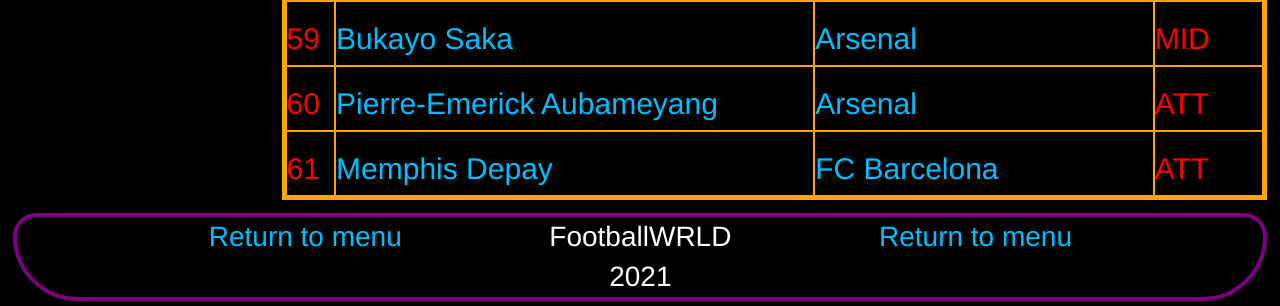
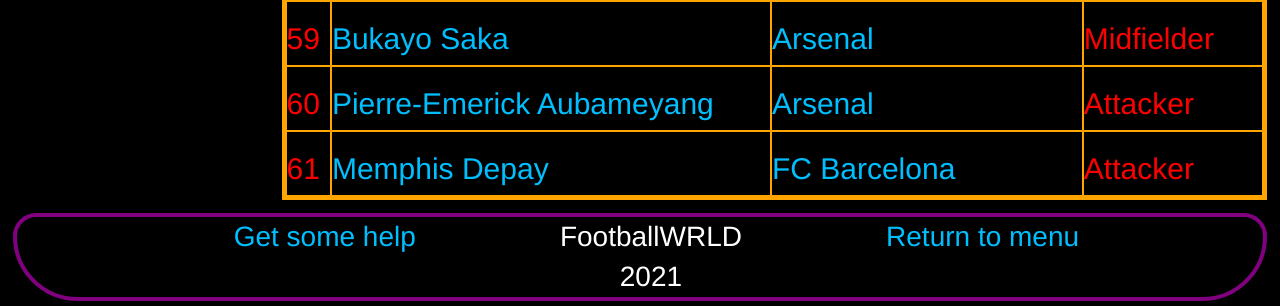
Before and after one commit to mmyszak999/FootballWRLD, a Django app: page /FootballWRLD/filter-player/ in a window 1280 px wide. Shown: the part 3935-4241 px from the top of the page. Run offline with Django 3.2, Linux system fonts and the light colour scheme; data comes from the database, SQL or seed files in the repository; lists and menus that the app fills with data are empty; some libraries are stand-ins or nearby versions.

Commit message:
Add: add help site in the footer and full position name display in the project

```diff
--- a/FW/static/FW/style.css
+++ b/FW/static/FW/style.css
@@ -172,7 +172,7 @@
 }
 
 #Footer ol{
-    padding-left: 15.4%;
+    padding-left: 17.4%;
     position: relative;
 }
 
--- a/FW/templates/FW/Club.html
+++ b/FW/templates/FW/Club.html
@@ -45,7 +45,7 @@
     </table>
 <footer id="Footer">
 <ol id="FooterList">
-    <li><a href="{% url 'FW:index' %}">Return to menu</a></li>
+    <li><a href="{% url 'FW:help' %}">Get some help</a></li>
     <li>FootballWRLD <br><center>2021</center></li>
     <li><a href="{% url 'FW:index' %}">Return to menu</a></li>
 </ol>
--- a/FW/templates/FW/ClubsDatabase.html
+++ b/FW/templates/FW/ClubsDatabase.html
@@ -28,7 +28,7 @@
             </table>
 <footer id="Footer">
 <ol id="FooterList">
-    <li><a href="{% url 'FW:index' %}">Return to menu</a></li>
+    <li><a href="{% url 'FW:help' %}">Get some help</a></li>
     <li>FootballWRLD <br><center>2021</center></li>
     <li><a href="{% url 'FW:index' %}">Return to menu</a></li>
 </ol>
--- a/FW/templates/FW/CreateClub.html
+++ b/FW/templates/FW/CreateClub.html
@@ -17,7 +17,7 @@
     </form>
 <footer id="Footer">
 <ol id="FooterList">
-    <li><a href="{% url 'FW:index' %}">Return to menu</a></li>
+    <li><a href="{% url 'FW:help' %}">Get some help</a></li>
     <li>FootballWRLD <br><center>2021</center></li>
     <li><a href="{% url 'FW:index' %}">Return to menu</a></li>
 </ol>
--- a/FW/templates/FW/CreatePlayer.html
+++ b/FW/templates/FW/CreatePlayer.html
@@ -18,7 +18,7 @@
     </form>
 <footer id="Footer">
 <ol id="FooterList">
-    <li><a href="{% url 'FW:index' %}">Return to menu</a></li>
+    <li><a href="{% url 'FW:help' %}">Get some help</a></li>
     <li>FootballWRLD <br><center>2021</center></li>
     <li><a href="{% url 'FW:index' %}">Return to menu</a></li>
 </ol>
--- a/FW/templates/FW/Draft.html
+++ b/FW/templates/FW/Draft.html
@@ -66,7 +66,7 @@
 
 <footer id="Footer">
 <ol id="FooterList">
-    <li><a href="{% url 'FW:index' %}">Return to menu</a></li>
+    <li><a href="{% url 'FW:help' %}">Get some help</a></li>
     <li>FootballWRLD <br><center>2021</center></li>
     <li><a href="{% url 'FW:index' %}">Return to menu</a></li>
 </ol>
--- a/FW/templates/FW/DraftResults.html
+++ b/FW/templates/FW/DraftResults.html
@@ -16,7 +16,7 @@
 <table>
 {% for p in list_players %}
     <tr>
-    <th><h3>{{p.position}}</h3></th>
+    <th><h3>{{p.get_position_display}}</h3></th>
 <th><h3><a href="{% url 'FW:player' p.id %}">{{p.name}} {{p.surname}}</a></h3></th>
 <th><h3><a href="{% url 'FW:club' p.club.id %}">{{p.club}}</a></h3></th>
     </tr>
@@ -26,7 +26,7 @@
 <h2><center><a href="{% url 'FW:draft' %}">New draft</a></center></h2>
 <footer id="Footer">
 <ol id="FooterList">
-    <li><a href="{% url 'FW:index' %}">Return to menu</a></li>
+    <li><a href="{% url 'FW:help' %}">Get some help</a></li>
     <li>FootballWRLD <br><center>2021</center></li>
     <li><a href="{% url 'FW:index' %}">Return to menu</a></li>
 </ol>
--- a/FW/templates/FW/FilterPlayer.html
+++ b/FW/templates/FW/FilterPlayer.html
@@ -28,14 +28,14 @@
         <th><h2>{{forloop.counter}}</h2></th>
         <th><h2><a href="{% url 'FW:player' pl.id%}">{{pl.name}} {{pl.surname}}</a></h2></th>
         <th><h2> <a href="{% url 'FW:club' pl.club.id%}">{{pl.club}}</a></h2></th>
-        <th><h2> {{pl.position}}</h2></th>
+        <th><h2> {{pl.get_position_display}}</h2></th>
     {% endfor %}
     </tr>
 </table>
 </section>
 <footer id="Footer">
 <ol id="FooterList">
-    <li><a href="{% url 'FW:index' %}">Return to menu</a></li>
+    <li><a href="{% url 'FW:help' %}">Get some help</a></li>
     <li>FootballWRLD <br><center>2021</center></li>
     <li><a href="{% url 'FW:index' %}">Return to menu</a></li>
 </ol>
--- a/FW/templates/FW/Help.html
+++ b/FW/templates/FW/Help.html
@@ -2,8 +2,13 @@
 <html lang="en">
 <head>
     <meta charset="UTF-8">
+    {% load static %}
+    <link rel="stylesheet" href="//maxcdn.bootstrapcdn.com/bootstrap/3.2.0/css/bootstrap.min.css">
+    <link rel="stylesheet" href="//maxcdn.bootstrapcdn.com/bootstrap/3.2.0/css/bootstrap-theme.min.css">
+    <link rel="stylesheet" type="text/css" href="{% static 'FW/style.css' %}">
     <title>Help</title>
 </head>
+<body>
 <body>
 df
 </body>
--- a/FW/templates/FW/Player.html
+++ b/FW/templates/FW/Player.html
@@ -33,7 +33,7 @@
         </tr>
         <tr>
             <th><h4>Position</h4></th>
-            <th><h4>{{player.position}}</h4></th>
+            <th><h4>{{player.get_position_display}}</h4></th>
         </tr>
     </table>
     <br>
@@ -54,7 +54,7 @@
     </table>
 <footer id="Footer">
 <ol id="FooterList">
-    <li><a href="{% url 'FW:index' %}">Return to menu</a></li>
+    <li><a href="{% url 'FW:help' %}">Get some help</a></li>
     <li>FootballWRLD <br><center>2021</center></li>
     <li><a href="{% url 'FW:index' %}">Return to menu</a></li>
 </ol>
--- a/FW/templates/FW/PlayersDatabase.html
+++ b/FW/templates/FW/PlayersDatabase.html
@@ -30,7 +30,7 @@
     </table>
 <footer id="Footer">
 <ol id="FooterList">
-    <li><a href="{% url 'FW:index' %}">Return to menu</a></li>
+    <li><a href="{% url 'FW:help' %}">Get some help</a></li>
     <li>FootballWRLD <br><center>2021</center></li>
     <li><a href="{% url 'FW:index' %}">Return to menu</a></li>
 </ol>
--- a/FW/templates/FW/index.html
+++ b/FW/templates/FW/index.html
@@ -44,7 +44,7 @@
         </section>
 <footer id="Footer" style="margin-top: 30%">
 <ol>
-    <li><a href="{% url 'FW:help' %}">Help</a></li>
+    <li><a href="{% url 'FW:help' %}">Get some help</a></li>
     <li>FootballWRLD <br><center>2021</center></li>
     <li><a href="{% url 'FW:index' %}">Return to menu</a></li>
 </ol>
--- a/FW/urls.py
+++ b/FW/urls.py
@@ -9,15 +9,15 @@
     path('', views.IndexView.as_view(), name='index'),
     path('create-player/', views.createplayer, name='create_player'),
     path('create-club/', views.createclub, name="create_club"),
-    path('club/<int:pk>', views.ClubView.as_view(), name="club"),
+    path('club/<int:pk>/', views.ClubView.as_view(), name="club"),
     path('draft/', views.draft, name='draft'),
     path('filter-player/', views.FilterView.as_view(), name='filter_player'),
-    path('player/<int:pk>', views.PlayerView.as_view(), name="player"),
+    path('player/<int:pk>/', views.PlayerView.as_view(), name="player"),
     path('players-database/', views.PlayersDatabaseView.as_view(), name='players_database'),
     path('clubs-database/', views.ClubsDatabaseView.as_view(), name='clubs_database'),
     path('random-player/', views.get_random_player, name='random_player'),
     path('draft-results/', views.draft_results, name='draft_results'),
-    path('help/', views.draft_results, name='help'),
+    path('help/', views.help_site, name='help'),
 
 ]
 # + static(settings.STATIC_URL, document_root=settings.STATIC_ROOT)
--- a/FW/views.py
+++ b/FW/views.py
@@ -177,3 +177,7 @@
                'list_players': list_players}
 
     return render(request, "FW/DraftResults.html", context)
+
+
+def help_site(request):
+    return render(request, "FW/Help.html")
```
